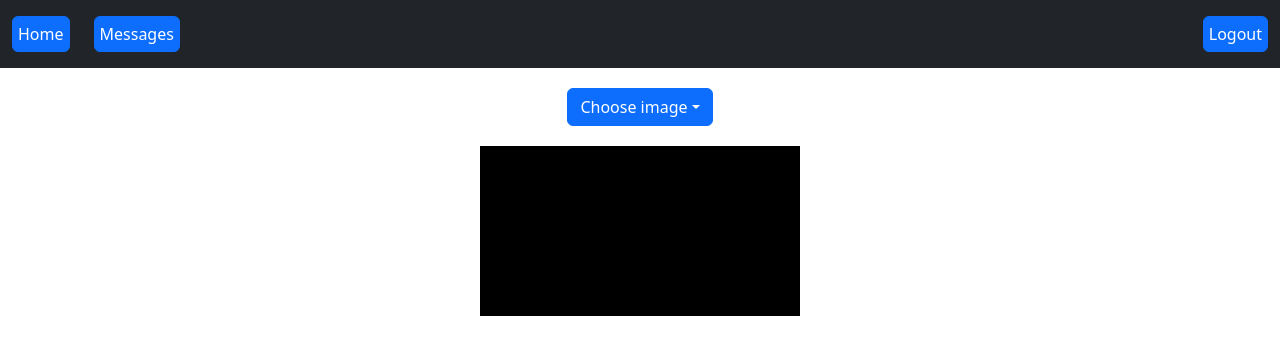
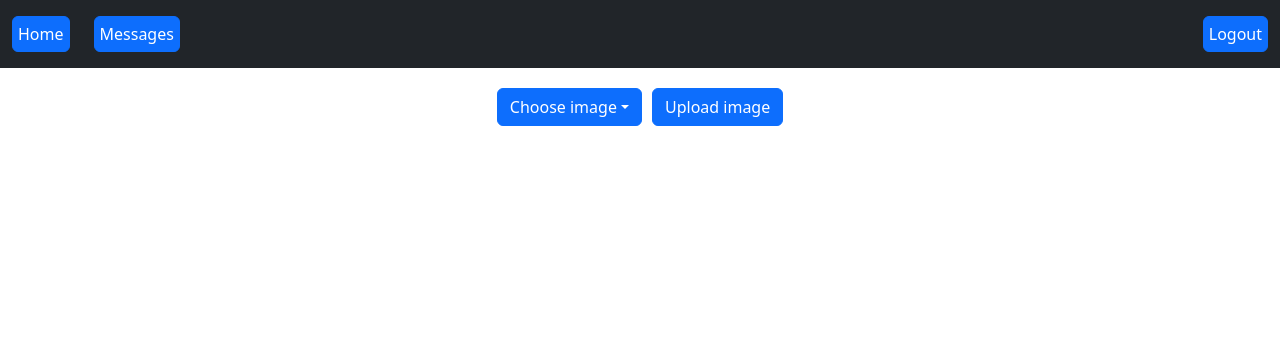
Before and after one commit to AlTheMan/Fullstack-Journal-Frontend, a React (Vite) app: page /ImagePage in a window 1280 px wide. Shown: the top 354 px of the page. Built offline with nearby package versions, Linux system fonts and the light colour scheme.

Commit message:
inte klart

```diff
--- a/src/pages/images/Image.css
+++ b/src/pages/images/Image.css
@@ -5,3 +5,16 @@
     max-height: 720px;
     background-color: black;
   }
+
+
+.button-row {
+    display: flex;
+    align-items: center;
+    justify-content: center;
+    gap: 10px; /* Adjust the gap as needed */
+    margin-top: 20px; /* Adjust the top margin as needed */
+}
+
+.button-width {
+    width: 200px;
+}
--- a/src/pages/images/ImageApi.ts
+++ b/src/pages/images/ImageApi.ts
@@ -2,11 +2,11 @@ import axios from "axios"
 import { imageApiAddress } from "../../api/RequestAddresses";
 
 
-export const fetchImages = async (patientId: number) => {
-    const requestUri = imageApiAddress() + '/image'
+export const fetchImageMetadata = async (patientId: number) => {
+    const requestUri = imageApiAddress() + '/image_data'
 
     try {
-        const response = await axios.get<Images>(requestUri, {
+        const response = await axios.get<ImageMetadata>(requestUri, {
             params: {patientId},
         });
 
@@ -14,7 +14,7 @@ export const fetchImages = async (patientId: number) => {
             console.log(response.data)
             return response.data
         } else {
-            console.error("Could not fetch images");
+            console.error("Could not fetch metadata of images");
             return null;
         }
     } catch (error) {
@@ -22,3 +22,22 @@ export const fetchImages = async (patientId: number) => {
         return null;
     }
 }
+
+export const fetchImage = async (imageId: string, mongoId: string) => {
+    const requestUri = imageApiAddress() + '/image';
+    try {
+        const response = await axios.get<EncodedImage>(requestUri, {
+            params: {mongoId, imageId}
+        });
+
+        if (response.status === 200) {
+            return response.data
+        } else {
+            console.error("Could not fetch image")
+            return null;
+        }
+    } catch (error) {
+        console.error("An error occurred while fetching an image", error);
+        return null;
+    }
+}
--- a/src/pages/images/ImagePage.tsx
+++ b/src/pages/images/ImagePage.tsx
@@ -1,32 +1,73 @@
 import Dropdown from "react-bootstrap/Dropdown";
 import DropdownButton from "react-bootstrap/DropdownButton";
-import { useEffect, useState, useRef } from "react";
-import { fetchImages } from "./ImageApi";
+import React, {useEffect, useState, useRef} from "react";
+import {fetchImage, fetchImageMetadata} from "./ImageApi";
 import LoadingSpinner from "../../components/LoadingSpinner";
 import NavBarDoctor from "../../components/NavBarDoctor";
 import "../../App.css";
 import "./Image.css";
 import CanvasComponent from "../../components/Canvas";
+import {Button} from "react-bootstrap";
 
 const ImagesPage: React.FC = () => {
     const [selectedPatient, setSelectedPatient] = useState<Patient | null>(null);
-  const [images, setImages] = useState<Images | null>(null);
+    const [imagesMetaData, setImagesMetaData] = useState<ImageMetadata | null>(null);
     const [loading, setLoading] = useState<boolean>(false);
-  const canvasRef = useRef(null)
+    const [imageSrc, setImageSrc] = useState<string>("");
+    const canvasRef = useRef(null);
+    const [displayImage, setDisplayImage] = useState<boolean>(false);
+    const fileInputRef = useRef<HTMLInputElement>(null);
 
-  const [displayImage, setDisplayImage] = useState<boolean>(true);
-  const [mockImage, setMockImage] = useState<string>("");
+    const handleFileInputChange = async (event) => {
+        const file = event.target.files[0];
+        if (file) {
+            // Check if the file is an image
+            if (file.type === 'image/jpeg' || file.type === 'image/png') {
+                // Implement the logic to upload the file to your API
+                const formData = new FormData();
+                formData.append('image', file);
 
-  const mockArr: string[] = [
-    "https://upload.wikimedia.org/wikipedia/commons/b/b6/Image_created_with_a_mobile_phone.png",
-    "https://upload.wikimedia.org/wikipedia/commons/3/3c/Anefo_932-2378_Keke_Rosberg%2C_Zandvoort%2C_03-07-1982_-_Restoration.jpg",
-    "Hej3",
-  ];
+                try {
+                    const response = await fetch('YOUR_API_ENDPOINT', {
+                        method: 'POST', body: formData, // Add any additional headers if needed
+                    });
+                    const result = await response.json();
+                    console.log(result);
+                    // Handle the API response here
+                } catch (error) {
+                    console.error('Error uploading the file:', error);
+                    // Handle any errors here
+                }
+            } else {
+                console.error('File is not an image.');
+                // Handle the case where the file is not an image
+            }
+        }
+    };
 
-  const handleDropdownItemClick = (imageUrl: string) => {
-    console.log(imageUrl);
-    setDisplayImage(true);
-    setMockImage(imageUrl);
+    const openFileSelector = () => {
+        if (fileInputRef.current) {
+            fileInputRef.current.click();
+        }
+    };
+
+
+    const handleDropdownItemClick = async (itemId: string) => {
+        if (imagesMetaData && imagesMetaData.mongoId) {
+            try {
+                const imageData = await fetchImage(itemId, imagesMetaData.mongoId);
+                if (imageData) {
+                    const base64Image = imageData.base64Image;
+                    const contentType = imageData.contentType;
+                    const fullImageSrc = 'data:' + contentType + ';base64,' + base64Image;
+                    setImageSrc(fullImageSrc);
+                    setDisplayImage(true)
+                }
+            } catch (error) {
+                console.error("An error occurred: ", error)
+            }
+
+        }
     };
 
     useEffect(() => {
@@ -42,12 +83,12 @@ const ImagesPage: React.FC = () => {
             const loadImages = async () => {
                 setLoading(true);
                 try {
-          const imageData = await fetchImages(selectedPatient.id);
-          if (imageData) {
-            console.log("Images fetched");
-            setImages(imageData);
+                    const metadata = await fetchImageMetadata(selectedPatient.id);
+                    if (metadata) {
+                        console.log("Metadata fetched");
+                        setImagesMetaData(metadata);
                     } else {
-            console.log("Couldn't get images");
+                        console.log("Couldn't get metadata");
                     }
                 } catch (error) {
                     console.error("Error", error);
@@ -55,43 +96,47 @@ const ImagesPage: React.FC = () => {
                     setLoading(false);
                 }
             };
-      loadImages();
+            loadImages().then(r => r);
         }
-  }, [selectedPatient]); // Depend on selectedPatient
+    }, [selectedPatient]);
 
-  const imageUrls: string[] = images?.imageUrls ?? [];
+    const imageMeta = imagesMetaData?.images ?? []
 
-  return (
-    <>
-      <NavBarDoctor />
-      {loading ? (
-        <LoadingSpinner />
-      ) : (
+    return (<>
+        <NavBarDoctor/>
+        {loading ? (<LoadingSpinner/>) : (<>
+                <input
+                    type="file"
+                    ref={fileInputRef}
+                    onChange={handleFileInputChange}
+                    style={{display: 'none'}}
+                    accept=".jpg, .jpeg, .png"
+                />
+                <div className="button-row">
                     <DropdownButton
-          className="horizontalCenterWithTopMargin"
                         id="dropdown-basic-button"
                         title="Choose image"
                     >
-          {mockArr.map((item, index) => (
-            <Dropdown.Item
+                        {imageMeta.map((item, index) => <Dropdown.Item
                             key={index}
-              onClick={() => handleDropdownItemClick(item)}
+                            onClick={() => handleDropdownItemClick(item.imageId)}
                         >
-              {item}
-            </Dropdown.Item>
-          ))}
+                            {item.description}
+                        </Dropdown.Item>)}
                     </DropdownButton>
+                    <Button id="upload-image-button" title="Upload image" onClick={openFileSelector}>Upload
+                        image</Button>
+                </div>
+            </>
+
         )}
 
-      {displayImage && (
-        <div>
+        {displayImage && (<div>
             <div className="horizontalCenterWithTopMargin">
-            <CanvasComponent imageUrl={mockImage} canvasRef={canvasRef}></CanvasComponent>
+                <CanvasComponent imageUrl={imageSrc} canvasRef={canvasRef}></CanvasComponent>
             </div>
-        </div>
-      )}
-    </>
-  );
+        </div>)}
+    </>);
 };
 
 export default ImagesPage;
--- a/src/types/Images.ts
+++ /dev/null
@@ -1,4 +0,0 @@
-interface Images {
-    patientId: number
-    imageUrls: string[]
-}
```
Also changed, not shown: src/pages/images/ImageInterfaces.ts (added, +20 -0 lines). Lines whose indentation alone changed are shown as unchanged.
